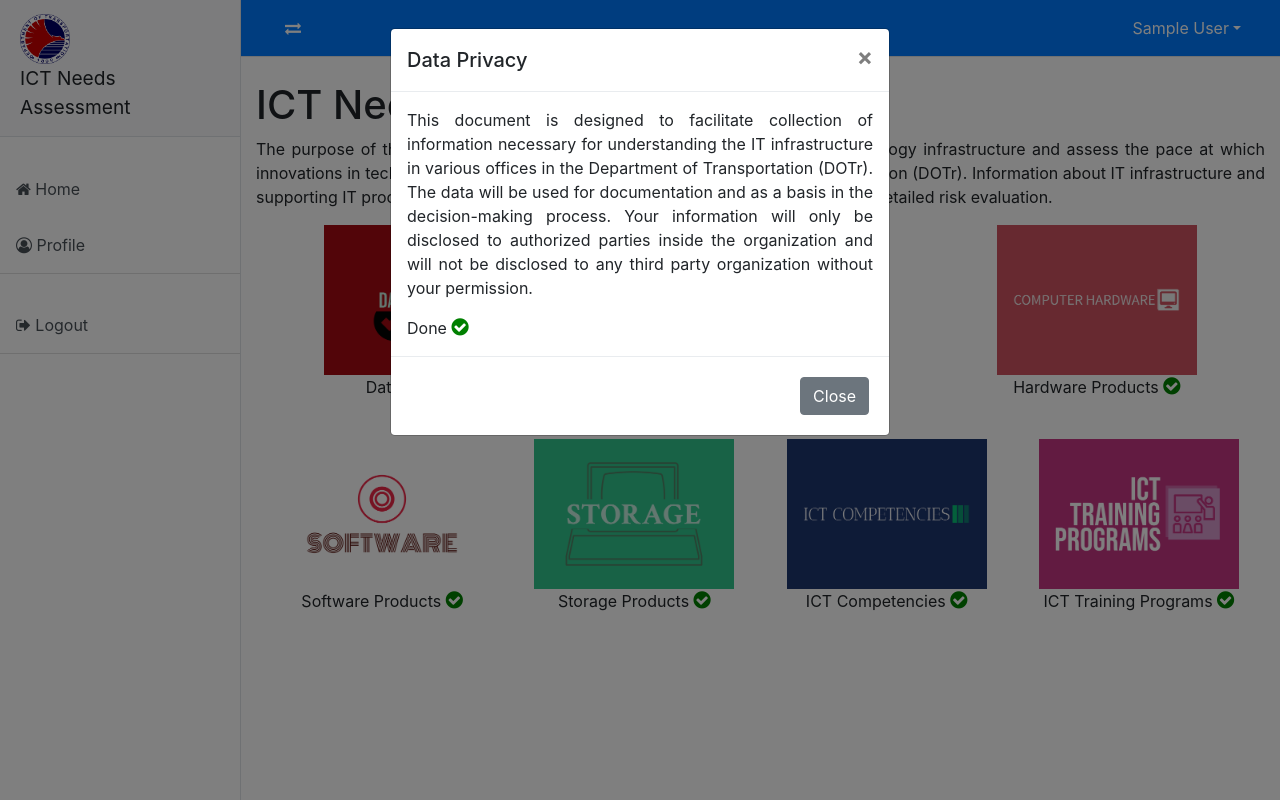
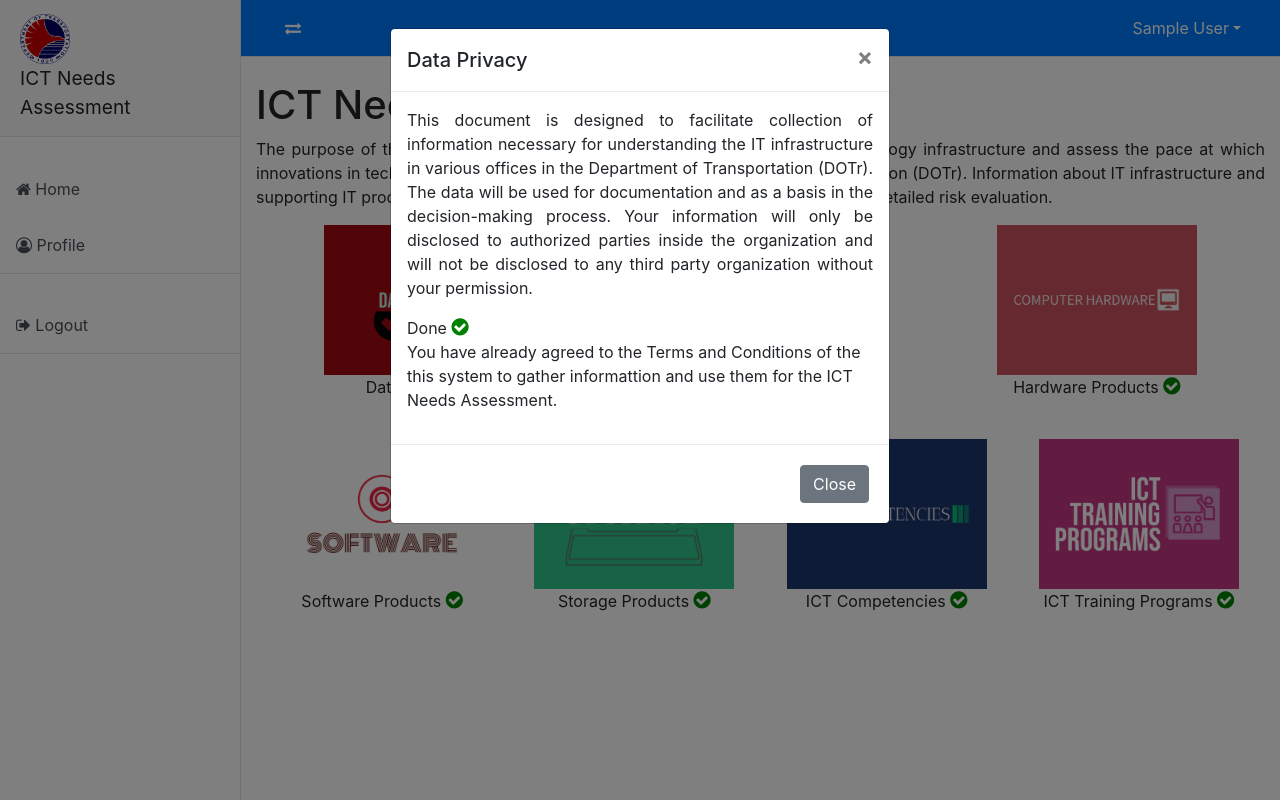
Before and after one commit to brianumandap7/ICTAssessment, a Django app: page /survey/ in a window 1280 px wide, after a click that opens the changed part. Run offline with Django 3.2, Linux system fonts and the light colour scheme; a user stored in the database is signed in; tables that the repository leaves empty hold one stand-in row (values such as "Sample post"); some libraries are stand-ins or nearby versions.

Commit message:
new commit

```diff
--- a/survey/templates/survey/survey.html
+++ b/survey/templates/survey/survey.html
@@ -162,6 +162,10 @@
 							Pending <i class="fa fa-bookmark pending" aria-hidden="true"></i>
 						{% else %}
 							Done <i class="fa fa-check-circle ch" aria-hidden="true"></i>
+
+							<br>
+
+							<p>You have already agreed to the Terms and Conditions of the this system to gather informattion and use them for the ICT Needs Assessment.</p>
 						{% endif %}
 
 						{% empty %}
@@ -208,7 +212,7 @@
 				        </button>
 				      </div>
 				      <div class="modal-body">
-				        <p class="text-justify">To allow the MIS to describe, and better analyze the data in order to come up with the best decision/s relevant to the needs of each service and personnel.</p>
+				        <p class="text-justify">Demographics is gathered to allow the MIS to describe, and better analyze the data in order to come up with the best decision/s relevant to the needs of each service and personnel.</p>
 
 				        <br>
 
@@ -217,6 +221,10 @@
 							Pending <i class="fa fa-bookmark pending" aria-hidden="true"></i>
 						{% else %}
 							Done <i class="fa fa-check-circle ch" aria-hidden="true"></i>
+
+							<br>
+
+							<p>You have already submitted your answers for this section. Click Proceed to check or edit your answers.</p>
 						{% endif %}
 
 						{% empty %}
@@ -270,6 +278,10 @@
 							Pending <i class="fa fa-bookmark pending" aria-hidden="true"></i>
 						{% else %}
 							Done <i class="fa fa-check-circle ch" aria-hidden="true"></i>
+
+							<br>
+
+							<p>You have already submitted your answers for this section. Click Proceed to check or edit your answers.</p>
 						{% endif %}
 
 						{% empty %}
@@ -325,6 +337,10 @@
 							Pending <i class="fa fa-bookmark pending" aria-hidden="true"></i>
 						{% else %}
 							Done <i class="fa fa-check-circle ch" aria-hidden="true"></i>
+
+							<br>
+
+							<p>You have already submitted your answers for this section. Click Proceed to check or edit your answers.</p>
 						{% endif %}
 
 						{% empty %}
@@ -377,6 +393,10 @@
 							Pending <i class="fa fa-bookmark pending" aria-hidden="true"></i>
 						{% else %}
 							Done <i class="fa fa-check-circle ch" aria-hidden="true"></i>
+
+							<br>
+
+							<p>You have already submitted your answers for this section. Click Proceed to check or edit your answers.</p>
 						{% endif %}
 
 						{% empty %}
@@ -428,6 +448,10 @@
 							Pending <i class="fa fa-bookmark pending" aria-hidden="true"></i>
 						{% else %}
 							Done <i class="fa fa-check-circle ch" aria-hidden="true"></i>
+
+							<br>
+
+							<p>You have already submitted your answers for this section. Click Proceed to check or edit your answers.</p>
 						{% endif %}
 
 						{% empty %}
@@ -479,6 +503,10 @@
 							Pending <i class="fa fa-bookmark pending" aria-hidden="true"></i>
 						{% else %}
 							Done <i class="fa fa-check-circle ch" aria-hidden="true"></i>
+
+							<br>
+
+							<p>You have already submitted your answers for this section. Click Proceed to check or edit your answers.</p>
 						{% endif %}
 
 						{% empty %}
```
